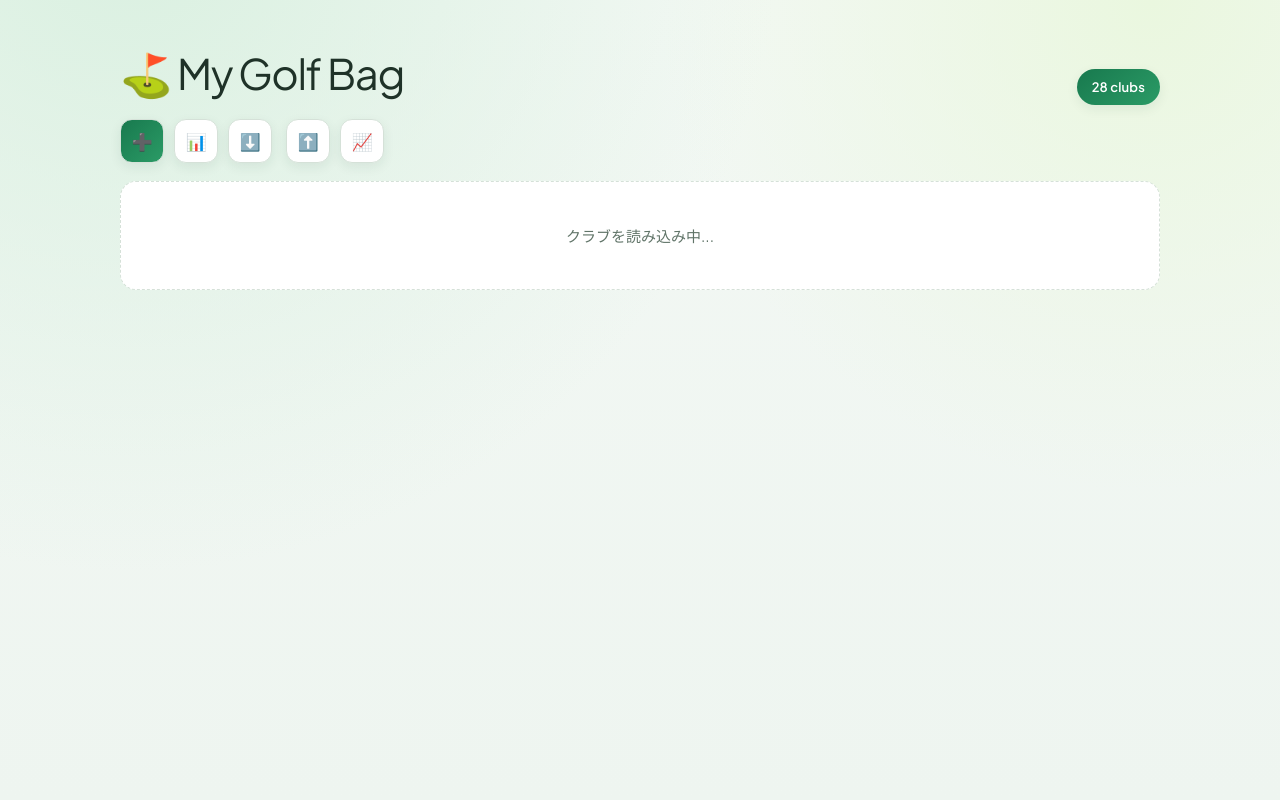
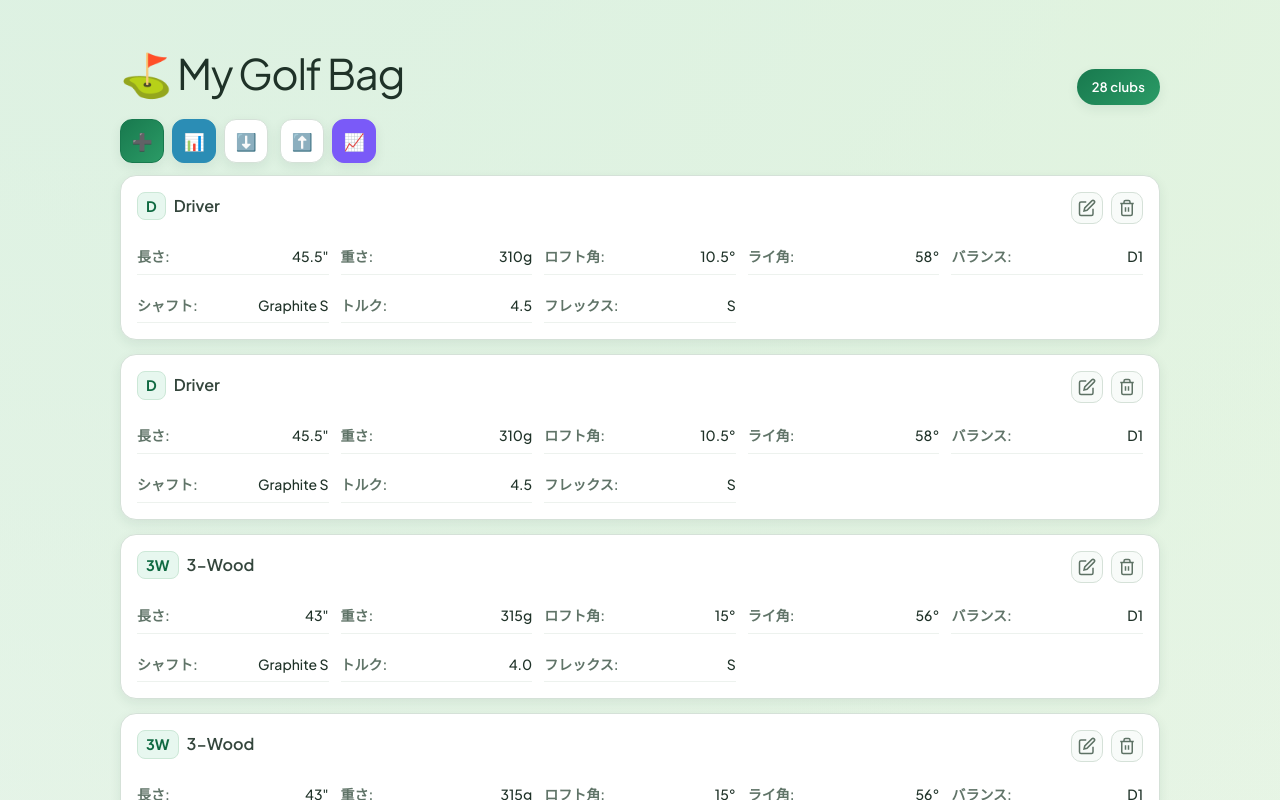
Before and after one commit to Zaku27/MyGolfClubs, a React (Vite) app: page / in a window 1280 px wide. Built offline with nearby package versions, Linux system fonts and the light colour scheme.

Commit message:
外観チェック完了

```diff
--- a/src/components/ClubList.css
+++ b/src/components/ClubList.css
@@ -20,6 +20,24 @@
   min-width: 260px;
 }
 
+.club-list-title {
+  display: inline-flex;
+  align-items: baseline;
+  gap: 8px;
+  flex-wrap: wrap;
+}
+
+.club-list-title .title-main {
+  display: inline-block;
+}
+
+.club-list-title .title-sub {
+  font-size: clamp(13px, 1.6vw, 18px);
+  font-weight: 500;
+  letter-spacing: 0;
+  color: var(--text-soft);
+}
+
 .club-count {
   background: linear-gradient(140deg, var(--primary), #2b9b66);
   color: #ffffff;
@@ -32,15 +50,9 @@
 }
 
 .btn-add-club {
-  background: linear-gradient(135deg, var(--primary), #2b9b66);
+  background: linear-gradient(135deg, var(--primary), #2b9b66) !important;
   color: #ffffff;
-  padding: 12px 18px;
-  font-size: 14px;
-  font-weight: 600;
-  width: 44px;
-  height: 44px;
-  border-radius: 12px;
-  border: 1px solid var(--primary);
+  border-color: var(--primary) !important;
 }
 
 .club-list-actions .btn-icon,
@@ -51,6 +63,7 @@
   border-radius: 12px;
   width: 44px;
   height: 44px;
+  padding: 0;
   display: inline-flex;
   align-items: center;
   justify-content: center;
@@ -58,13 +71,25 @@
   cursor: pointer;
   transition: all 0.2s ease;
   box-shadow: var(--shadow-sm);
+  flex-shrink: 0;
+}
+
+.club-list-actions .btn-icon svg,
+.club-list-actions .btn-import-json svg {
+  color: currentColor;
 }
 
 .club-list-actions .btn-icon:hover:not(:disabled),
 .club-list-actions .btn-import-json:hover {
-  transform: translateY(-1px);
+  transform: translateY(-2px);
   background-color: var(--surface-2);
   border-color: #c3d4c8;
+  box-shadow: 0 4px 12px rgba(0, 0, 0, 0.08);
+}
+
+.club-list-actions .btn-icon:active:not(:disabled),
+.club-list-actions .btn-import-json:active {
+  transform: translateY(-1px);
 }
 
 .club-list-actions .btn-icon:disabled {
@@ -73,48 +98,86 @@
 }
 
 .btn-toggle-view {
-  background: #2b8db5;
+  background: #2b8db5 !important;
   color: #ffffff;
-  border-color: #2b8db5;
+  border-color: #2b8db5 !important;
+}
+
+.btn-toggle-view:hover:not(:disabled) {
+  background: #1e6a8c !important;
+  border-color: #1e6a8c !important;
+  transform: translateY(-2px);
+  box-shadow: 0 4px 12px rgba(0, 0, 0, 0.12) !important;
+}
+
+.btn-toggle-view:active:not(:disabled) {
+  transform: translateY(-1px);
 }
 
 .btn-analysis {
-  background: #7a5af8;
+  background: #7a5af8 !important;
   color: #ffffff;
-  border-color: #7a5af8;
+  border-color: #7a5af8 !important;
 }
 
 .btn-analysis:hover:not(:disabled) {
-  background: #6948eb;
-  border-color: #6948eb;
+  background: #6948eb !important;
+  border-color: #6948eb !important;
+  transform: translateY(-2px);
+  box-shadow: 0 4px 12px rgba(122, 90, 248, 0.2) !important;
+}
+
+.btn-analysis:active:not(:disabled) {
+  transform: translateY(-1px);
 }
 
 .btn-add-club:hover:not(:disabled) {
-  background: linear-gradient(135deg, var(--primary-strong), #208955);
-  border-color: var(--primary-strong);
+  background: linear-gradient(135deg, var(--primary-strong), #208955) !important;
+  border-color: var(--primary-strong) !important;
+  transform: translateY(-2px);
+  box-shadow: 0 4px 12px rgba(47, 128, 82, 0.2) !important;
+}
+
+.btn-add-club:active:not(:disabled) {
   transform: translateY(-1px);
 }
 
 .club-list-actions {
   display: flex;
-  gap: 10px;
+  gap: 8px;
   flex-wrap: wrap;
-  margin-bottom: 18px;
+  margin-bottom: 12px;
+  align-items: center;
 }
 
 .btn-reset-clubs {
-  background-color: #ffefef;
+  background-color: #ffffff;
   color: var(--danger);
   padding: 10px 16px;
   font-size: 14px;
   font-weight: 600;
-  border: 1px solid #ffd2d2;
+  border: 1.5px solid var(--danger-light, #f0d4d4);
   border-radius: 12px;
+  display: inline-flex;
+  align-items: center;
+  gap: 8px;
+  cursor: pointer;
+  transition: all 0.2s ease;
+  height: auto;
+  line-height: 1;
+}
+
+.btn-reset-clubs svg {
+  flex-shrink: 0;
+  color: currentColor;
 }
 
 .btn-reset-clubs:hover:not(:disabled) {
   background-color: #ffe4e4;
   color: var(--danger-strong);
+  border-color: #ff9e9e;
+  transform: translateY(-1px);
+  box-shadow: 0 4px 12px rgba(0, 0, 0, 0.08);
 }
 
 .btn-reset-clubs:disabled {
@@ -123,26 +186,37 @@
 }
 
 .btn-clearall-clubs {
-  background-color: var(--danger);
+  background: linear-gradient(135deg, var(--danger), #d32f2f);
   color: #ffffff;
   padding: 10px 16px;
   font-size: 14px;
   font-weight: 600;
-  border: 1px solid var(--danger);
+  border: 1.5px solid var(--danger);
   border-radius: 12px;
+  display: inline-flex;
+  align-items: center;
+  gap: 8px;
+  cursor: pointer;
+  transition: all 0.2s ease;
+  height: auto;
+  line-height: 1;
+}
+
+.btn-clearall-clubs svg {
+  flex-shrink: 0;
+  color: currentColor;
 }
 
 .btn-clearall-clubs:hover:not(:disabled) {
-  background-color: var(--danger-strong);
+  background: linear-gradient(135deg, var(--danger-strong), #b71c1c);
   border-color: var(--danger-strong);
+  transform: translateY(-1px);
+  box-shadow: 0 4px 12px rgba(0, 0, 0, 0.12);
 }
 
-.btn-import-json {
-  position: relative;
-}
-
-.btn-import-json input[type="file"] {
-  display: none;
+.btn-clearall-clubs:disabled {
+  opacity: 0.6;
+  cursor: not-allowed;
 }
 
 .club-list-bottom {
@@ -186,6 +260,11 @@
   gap: 14px;
 }
 
+.club-list.compact {
+  grid-template-columns: repeat(auto-fit, minmax(260px, 1fr));
+  gap: 6px;
+}
+
 @media (max-width: 768px) {
   .club-list-header {
     justify-content: flex-start;
@@ -203,4 +282,9 @@
   .club-list-bottom button {
     width: 100%;
   }
+
+  .club-list.compact {
+    grid-template-columns: 1fr;
+    gap: 8px;
+  }
 }
```
